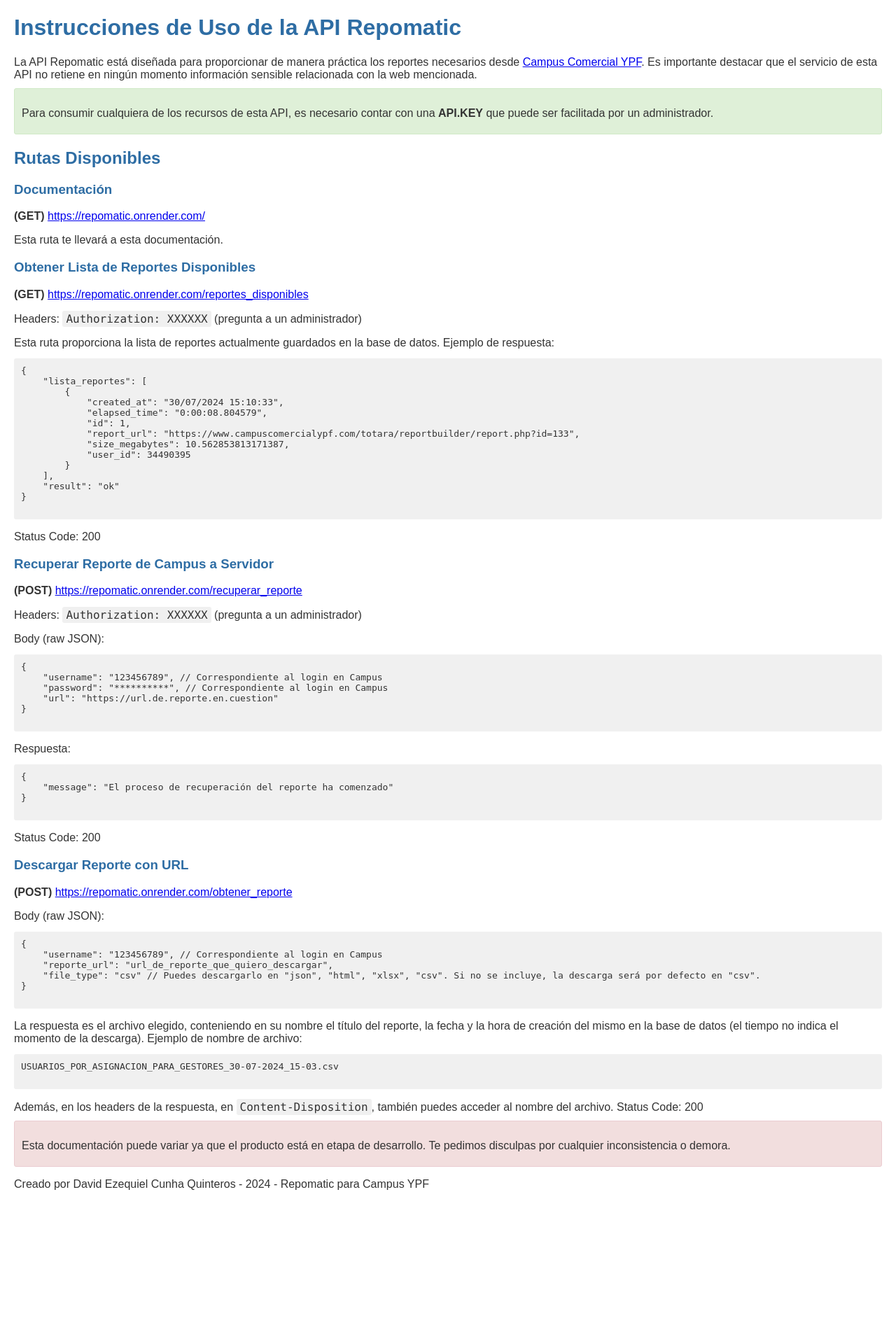
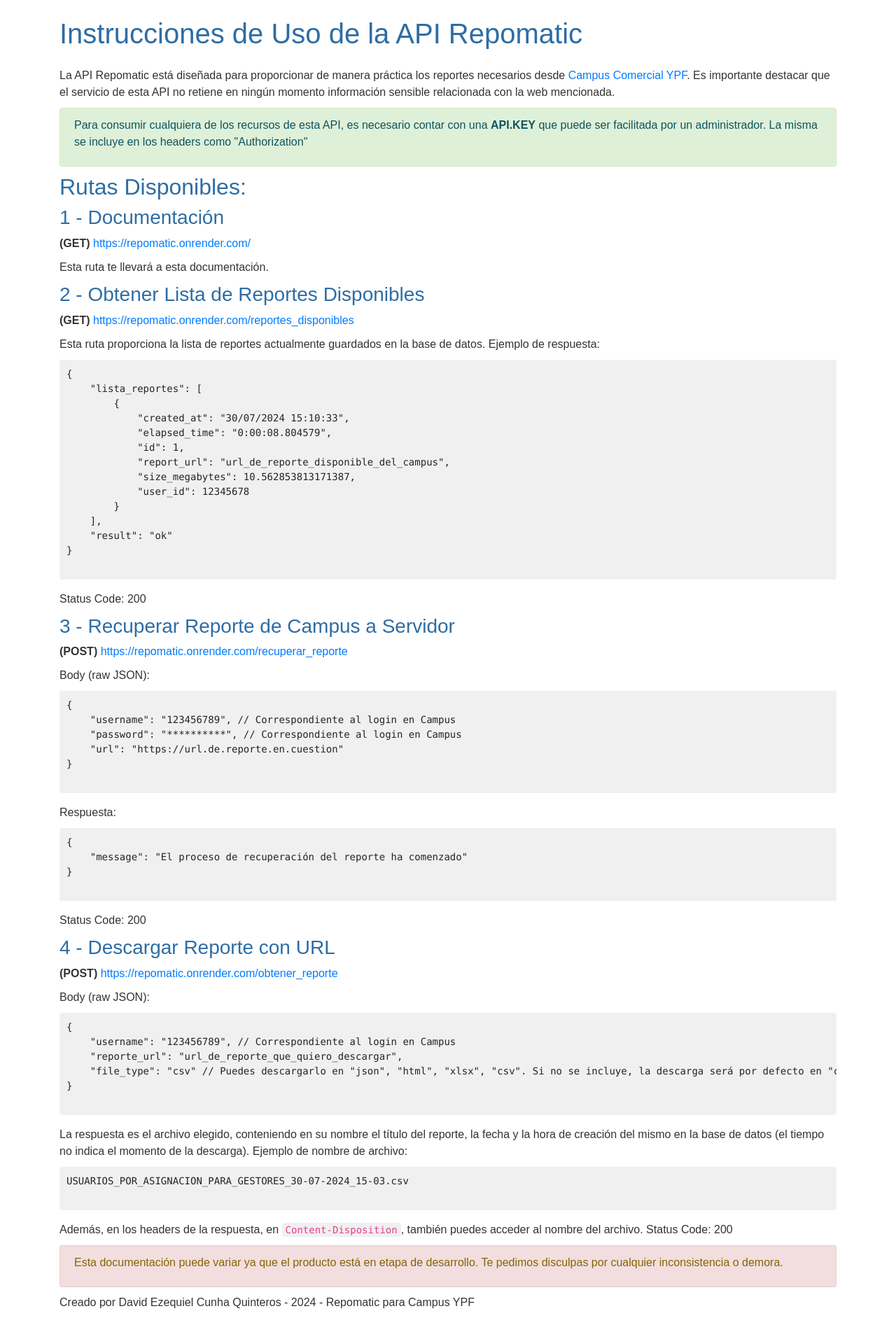
Before and after one commit to regenerik/repomatic-mirror, a Flask app: page / in a window 1280 px wide. Shown: the whole page at 70% size. Before the commit the page ends 1700 px from the top, so only its background shows below. Run offline with Flask 3, Linux system fonts and the light colour scheme; some libraries are stand-ins or nearby versions.

Commit message:
Mejora en documentacion y filtro para reporte 133 activo

```diff
--- a/templates/instructions.html
+++ b/templates/instructions.html
@@ -4,6 +4,8 @@
 <head>
     <meta charset="UTF-8">
     <title>Instrucciones de Uso de la API Repomatic - Sección /admin - v1.1.1</title>
+    <!-- Bootstrap CSS -->
+    <link rel="stylesheet" href="https://stackpath.bootstrapcdn.com/bootstrap/4.5.2/css/bootstrap.min.css">
     <style>
         body {
             font-family: Arial, sans-serif;
@@ -33,51 +35,46 @@
             overflow-x: auto;
         }
 
+        .note, .warning, .example {
+            border-radius: 3px;
+            margin-bottom: 10px;
+        }
+
         .note {
             background-color: #dff0d8;
             border: 1px solid #d0e9c6;
-            padding: 10px;
-            border-radius: 3px;
-            margin-bottom: 10px;
         }
 
         .warning {
             background-color: #f2dede;
             border: 1px solid #ebccd1;
-            padding: 10px;
-            border-radius: 3px;
-            margin-bottom: 10px;
         }
 
         .example {
             background-color: #d9edf7;
             border: 1px solid #bce8f1;
-            padding: 10px;
-            border-radius: 3px;
-            margin-bottom: 10px;
         }
     </style>
 </head>
 
 <body>
-    <div>
-        <h1>Instrucciones de Uso de la API Repomatic</h1>
+    <div class="container">
+        <h1 class="my-4">Instrucciones de Uso de la API Repomatic</h1>
 
         <p>La API Repomatic está diseñada para proporcionar de manera práctica los reportes necesarios desde <a href="https://www.campuscomercialypf.com/" target="_blank">Campus Comercial YPF</a>. Es importante destacar que el servicio de esta API no retiene en ningún momento información sensible relacionada con la web mencionada.</p>
 
-        <div class="note">
-            <p>Para consumir cualquiera de los recursos de esta API, es necesario contar con una <strong>API.KEY</strong> que puede ser facilitada por un administrador.</p>
+        <div class="alert alert-info note">
+            <p>Para consumir cualquiera de los recursos de esta API, es necesario contar con una <strong>API.KEY</strong> que puede ser facilitada por un administrador. La misma se incluye en los headers como "Authorization"</p>
         </div>
 
-        <h2>Rutas Disponibles</h2>
+        <h2>Rutas Disponibles:</h2>
 
-        <h3>Documentación</h3>
+        <h3>1 - Documentación</h3>
         <p><strong>(GET)</strong> <a href="https://repomatic.onrender.com/" target="_blank">https://repomatic.onrender.com/</a></p>
         <p>Esta ruta te llevará a esta documentación.</p>
 
-        <h3>Obtener Lista de Reportes Disponibles</h3>
+        <h3>2 - Obtener Lista de Reportes Disponibles</h3>
         <p><strong>(GET)</strong> <a href="https://repomatic.onrender.com/reportes_disponibles" target="_blank">https://repomatic.onrender.com/reportes_disponibles</a></p>
-        <p>Headers: <code>Authorization: XXXXXX</code> (pregunta a un administrador)</p>
         <p>Esta ruta proporciona la lista de reportes actualmente guardados en la base de datos. Ejemplo de respuesta:</p>
         <pre>
 {
@@ -86,9 +83,9 @@
             "created_at": "30/07/2024 15:10:33",
             "elapsed_time": "0:00:08.804579",
             "id": 1,
-            "report_url": "https://www.campuscomercialypf.com/totara/reportbuilder/report.php?id=133",
+            "report_url": "url_de_reporte_disponible_del_campus",
             "size_megabytes": 10.562853813171387,
-            "user_id": 34490395
+            "user_id": 12345678
         }
     ],
     "result": "ok"
@@ -96,9 +93,8 @@
         </pre>
         <p>Status Code: 200</p>
 
-        <h3>Recuperar Reporte de Campus a Servidor</h3>
+        <h3>3 - Recuperar Reporte de Campus a Servidor</h3>
         <p><strong>(POST)</strong> <a href="https://repomatic.onrender.com/recuperar_reporte" target="_blank">https://repomatic.onrender.com/recuperar_reporte</a></p>
-        <p>Headers: <code>Authorization: XXXXXX</code> (pregunta a un administrador)</p>
         <p>Body (raw JSON):</p>
         <pre>
 {
@@ -115,7 +111,7 @@
         </pre>
         <p>Status Code: 200</p>
 
-        <h3>Descargar Reporte con URL</h3>
+        <h3>4 - Descargar Reporte con URL</h3>
         <p><strong>(POST)</strong> <a href="https://repomatic.onrender.com/obtener_reporte" target="_blank">https://repomatic.onrender.com/obtener_reporte</a></p>
         <p>Body (raw JSON):</p>
         <pre>
@@ -131,12 +127,17 @@ USUARIOS_POR_ASIGNACION_PARA_GESTORES_30-07-2024_15-03.csv
         </pre>
         <p>Además, en los headers de la respuesta, en <code>Content-Disposition</code>, también puedes acceder al nombre del archivo. Status Code: 200</p>
 
-        <div class="warning">
+        <div class="alert alert-warning warning">
             <p>Esta documentación puede variar ya que el producto está en etapa de desarrollo. Te pedimos disculpas por cualquier inconsistencia o demora.</p>
         </div>
 
         <p>Creado por David Ezequiel Cunha Quinteros - 2024 - Repomatic para Campus YPF</p>
     </div>
+
+    <!-- Bootstrap JS, Popper.js, and jQuery -->
+    <script src="https://code.jquery.com/jquery-3.5.1.slim.min.js"></script>
+    <script src="https://cdn.jsdelivr.net/npm/@popperjs/core@2.10.2/dist/umd/popper.min.js"></script>
+    <script src="https://stackpath.bootstrapcdn.com/bootstrap/4.5.2/js/bootstrap.min.js"></script>
 </body>
 
 </html>
```
Also changed, not shown: utils.py (+14 -3 lines).
